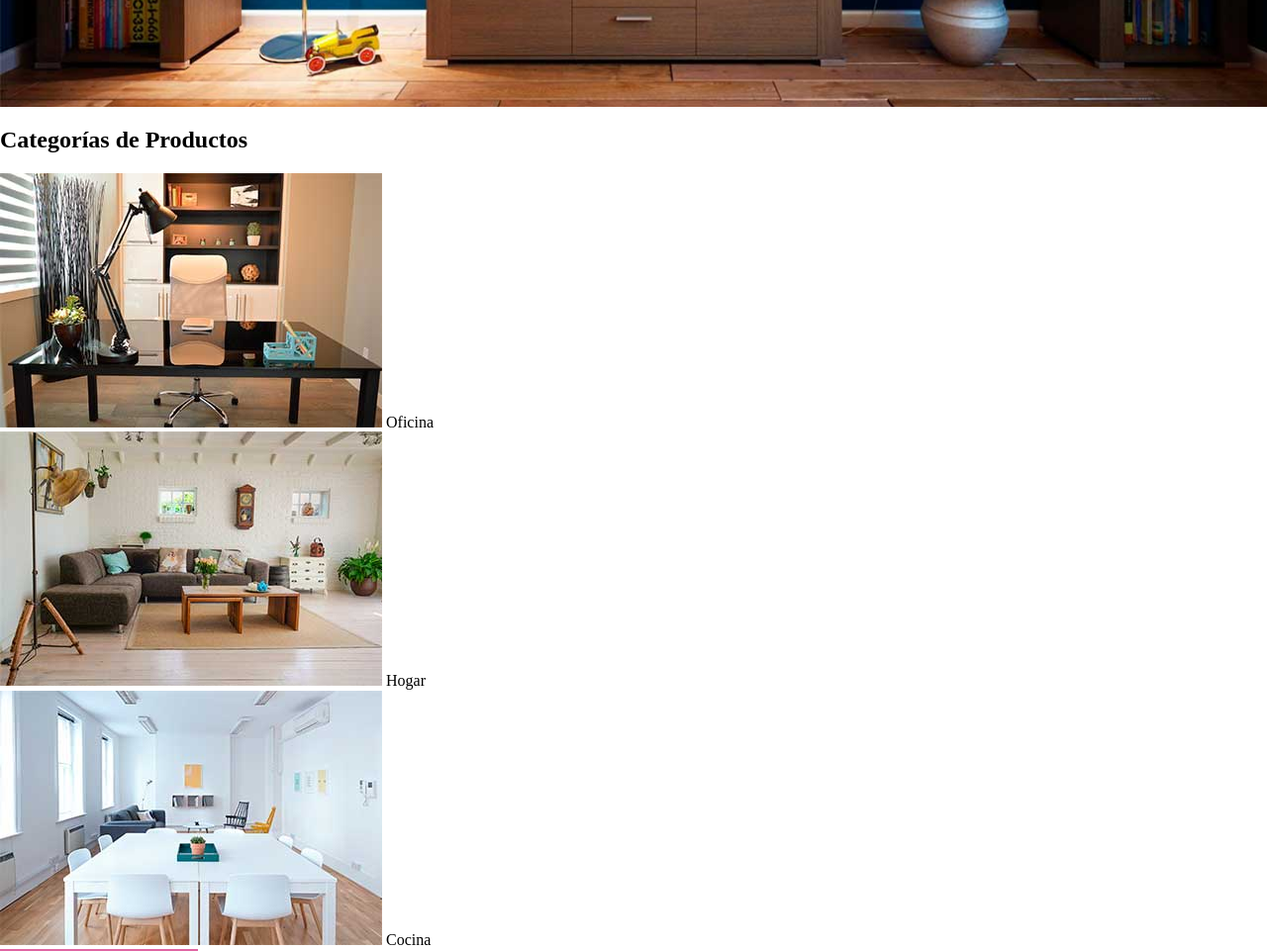
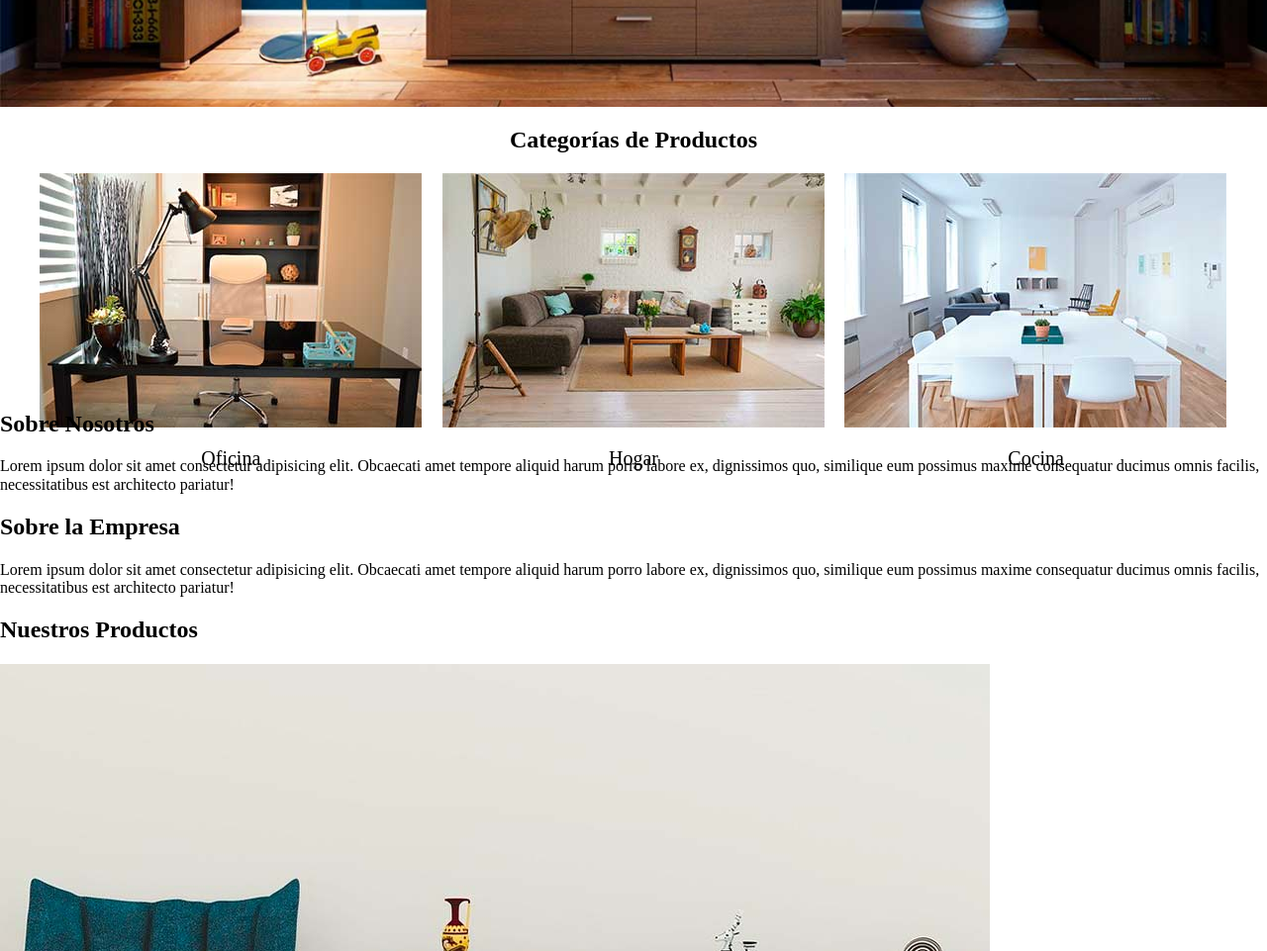
Before and after one commit to Mick28/e-commerce01, a plain HTML site: page index.html in a window 1280 px wide. Shown: the part 760-1721 px from the top of the page at 99% size. Drawn offline with Linux system fonts and the light colour scheme.

Commit message:
31 CCreated categorias

```diff
--- a/CSS/style.css
+++ b/CSS/style.css
@@ -35,6 +35,11 @@ a {
 
 }
 
+img {
+    max-width: 100%;
+    display: block;
+}
+
 /* Header y Navegación */
 .nobmre-sitio {
     margin-top: 50px;
@@ -54,6 +59,8 @@ a {
      /* padding-top: 20px;
      padding-bottom: 20px; */   /* Lo mismo con la siguiente línea*/
      padding: 20px 0;
+     display: flex;
+     justify-content: space-between;
  }
 
  .hero {
@@ -64,15 +71,26 @@ a {
 
  }
 
- /* Box Model */
- .sobre-nosotros {
-     background-color: rgb(224, 102, 163);
-     width: 200px;
-     padding: 25px;
+ /* Categorias */
+ .categorias h2 {
+     text-align: center;
+ }
+.categoria a {
+    text-align: center;
+    display: block;
+    padding: 20px;
+    font-size: 20px;
+}
+.categoria a:hover {
+    background-color: #037bc0;
+    color: #FFFFFF;
+    border-bottom-right-radius: 10px;
 }
 
-.sobre-empresa {
-    background-color: blue;
-    width: 500px;
-    padding: 100px;
+.listado-categorias {
+    display: grid;
+    /* grid-template-columns: 200px 200px 200px 200px; */ /* Ahora escribimos la forma corta */
+    grid-template-columns: repeat(3, 1fr);
+    grid-template-rows: 100px 100px;
+    gap: 20px;
 }
--- a/index.html
+++ b/index.html
@@ -33,24 +33,25 @@
 
     <div class="hero"></div>
 
-    <section>
+    <section class="contenedor categorias">
         <h2>Categorías de Productos</h2>
 
-        <div>
+        <div class="listado-categorias">
+            <div class="categoria">
                 <img src="img/categoria1.jpg" alt="Imagen Categoria">
                 <a href="#">Oficina</a>
             </div>
 
-        <div>
+            <div class="categoria">
                 <img src="img/categoria2.jpg" alt="Imagen Categoria">
                 <a href="#">Hogar</a>
             </div>
 
-        <div>
+            <div class="categoria">
                 <img src="img/categoria3.jpg" alt="Imagen Categoria">
                 <a href="#">Cocina</a>
             </div>
-
+        </div>
     </section>
 
     <section class="sobre-nosotros">
```
Also changed, not shown: 1 other file. Lines whose indentation alone changed are shown as unchanged.
